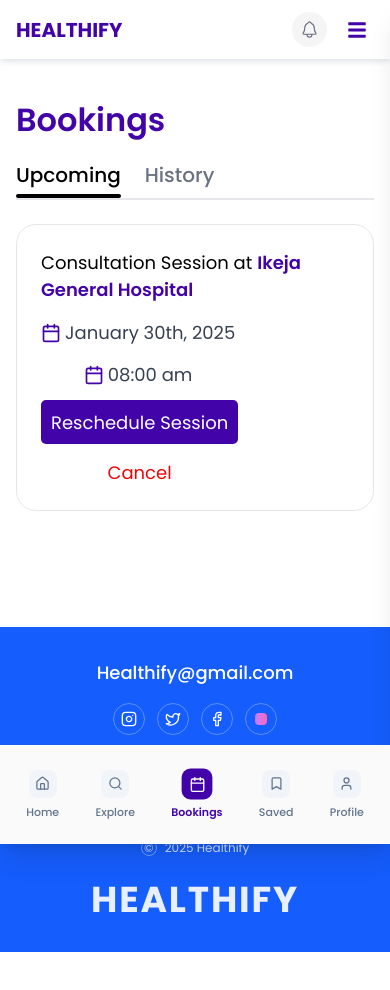
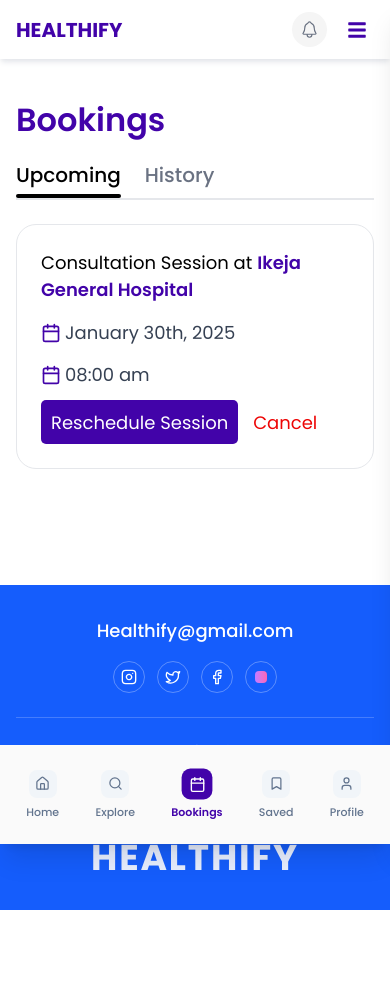
Before and after one commit to BusandCode/healthify, a Next.js app: page /dashboard/bookings in a window 390 px wide. Shown: the top 990 px of the page. After the commit the page ends 958 px from the top, so only its background shows below. Built offline with nearby package versions, Linux system fonts and the light colour scheme.

Commit message:
Update Booking.tsx

```diff
--- a/components/Booking.tsx
+++ b/components/Booking.tsx
@@ -45,7 +45,7 @@
               Consultation Session at <span className='text-[#4203a9] font-semibold'>Ikeja General Hospital</span>
             </h1>
             <article className='flex flex-col items-start gap-3'>
-              <div className='flex lg:flex-row flex-col items-center gap-[15px]'>
+              <div className='flex lg:flex-row flex-col items-start lg:items-center gap-[15px]'>
                 {/* time */}
                 <div className='flex items-center gap-1'>
                   <Calendar className='w-5 h-5 lg:w-8 lg:h-8 text-[#4203a9]' />
@@ -56,7 +56,7 @@
                   <span className='text-gray-700 g:text-[20px] text-[18px]'>08:00 am</span>
                 </div>
               </div>
-              <div className='flex lg:flex-row flex-col items-center gap-[15px]'>
+              <div className='flex items-center gap-[15px]'>
                 <button className='lg:w-[232px] flex items-center text-[18px] lg:text-[20px] h-[44px] p-[10px] bg-[#4203a9] text-white
                  rounded-[5px]'>Reschedule Session</button>
                  <h1 className='text-[#ED0505] text-[18px] lg:text-[20px]'>Cancel</h1>
```
